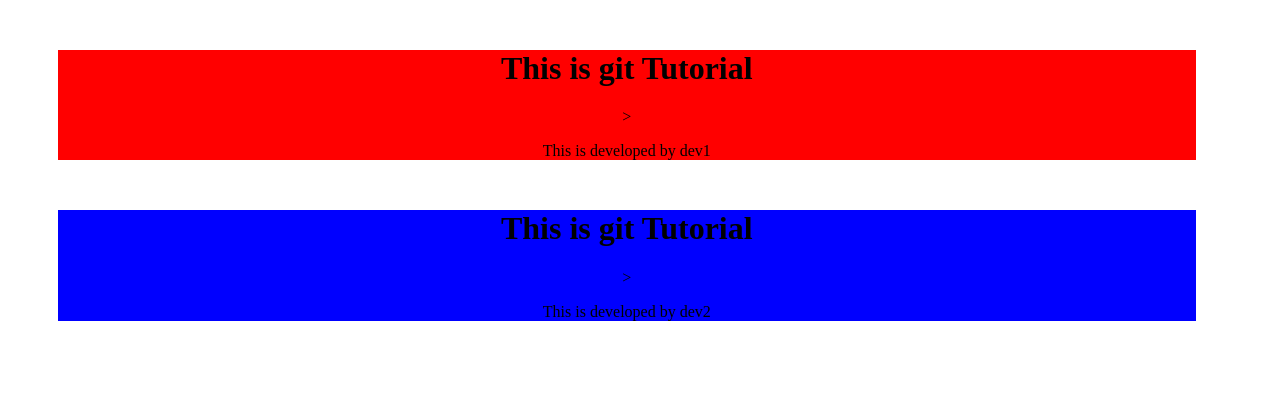
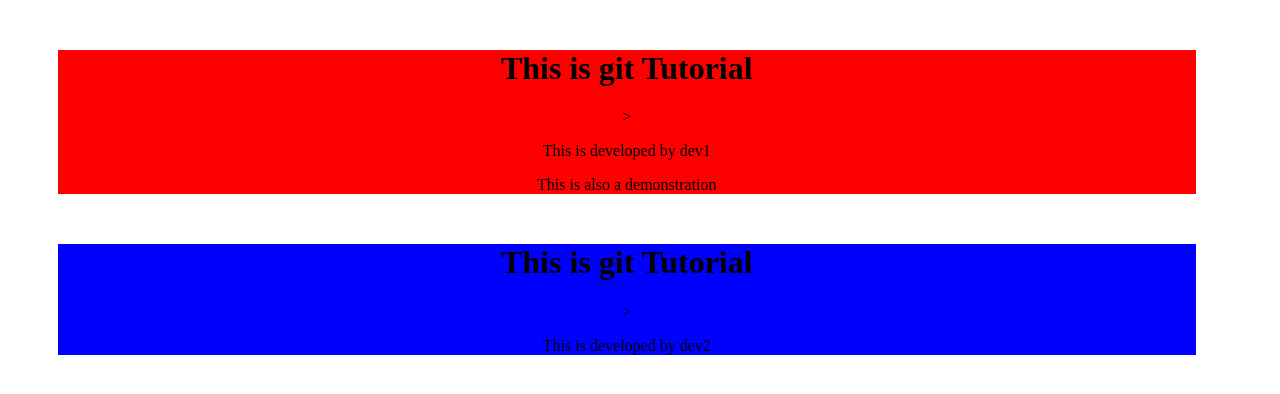
Before and after one commit to pravinjw/Git-Tut, a plain HTML site: page index.html in a window 1280 px wide. Drawn offline with Linux system fonts and the light colour scheme.

Commit message:
This is commit to demonstrate

```diff
--- a/index.html
+++ b/index.html
@@ -14,6 +14,7 @@
 <div class = "box red">
 <h1> This is git Tutorial </h1>>
 <p> This is developed by dev1 </p>
+<p> This is also a demonstration </p>
 </div>
 
 <div class = "box blue">
```
